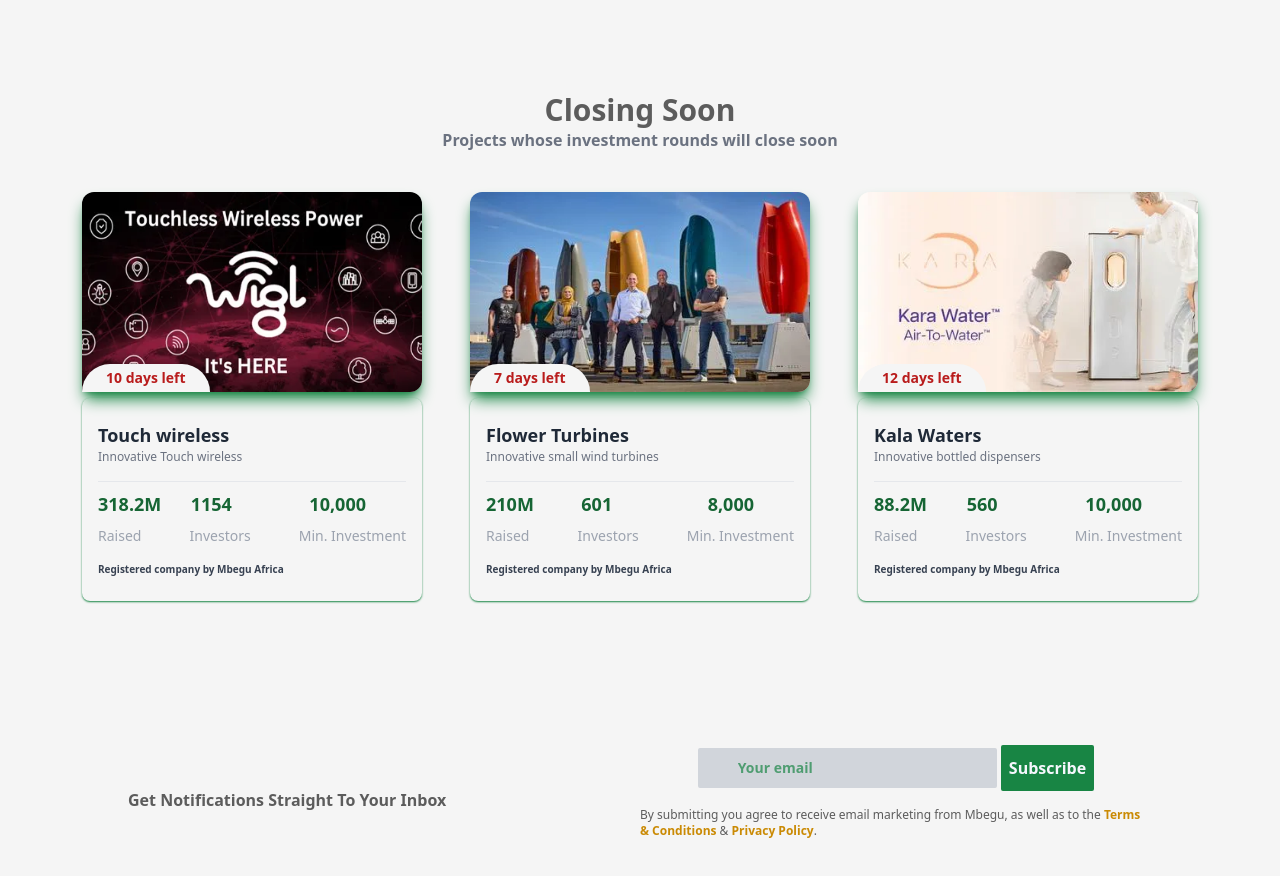
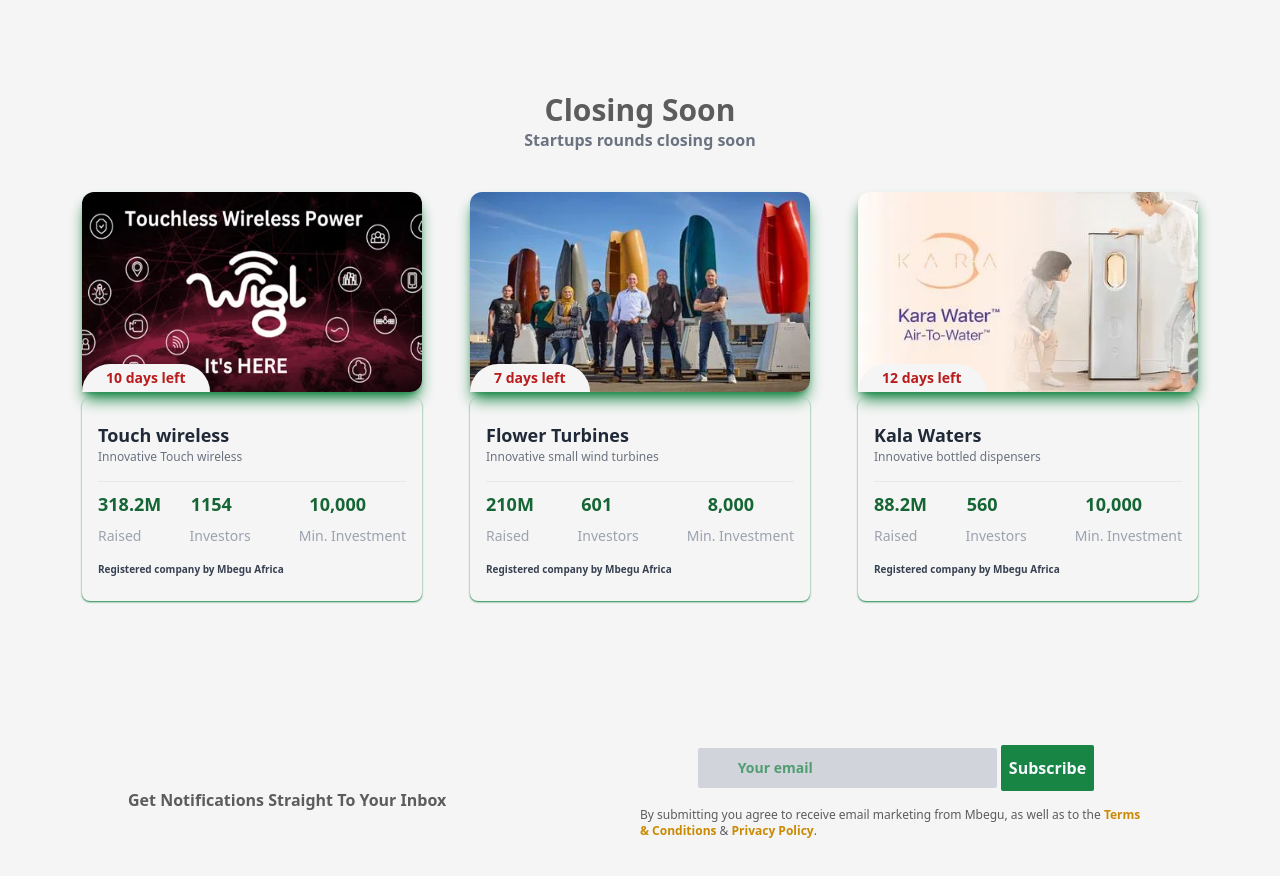
Before and after one commit to Michaeltarimo/Core, a Next.js app: page / in a window 1280 px wide. Shown: the part 3647-4523 px from the top of the page. Built offline with nearby package versions, Linux system fonts and the light colour scheme; what next would draw is missing.

Commit message:
Update ClosingProjects.js

```diff
--- a/src/components/UI/ClosingProjects.js
+++ b/src/components/UI/ClosingProjects.js
@@ -10,7 +10,7 @@
         <div className="flex flex-col pt-20">
             <div className="flex flex-col items-center justify-center">
                 <h1 className="font-semibold text-3xl">Closing Soon</h1>
-                <p className="font-semibold text-gray-500">Projects whose investment rounds will close soon</p>
+                <p className="font-semibold text-gray-500">Startups rounds closing soon</p>
             </div>
 
             <div className="flex flex-row lg:flex-col items-center justify-between gap-12 p-4">
```
